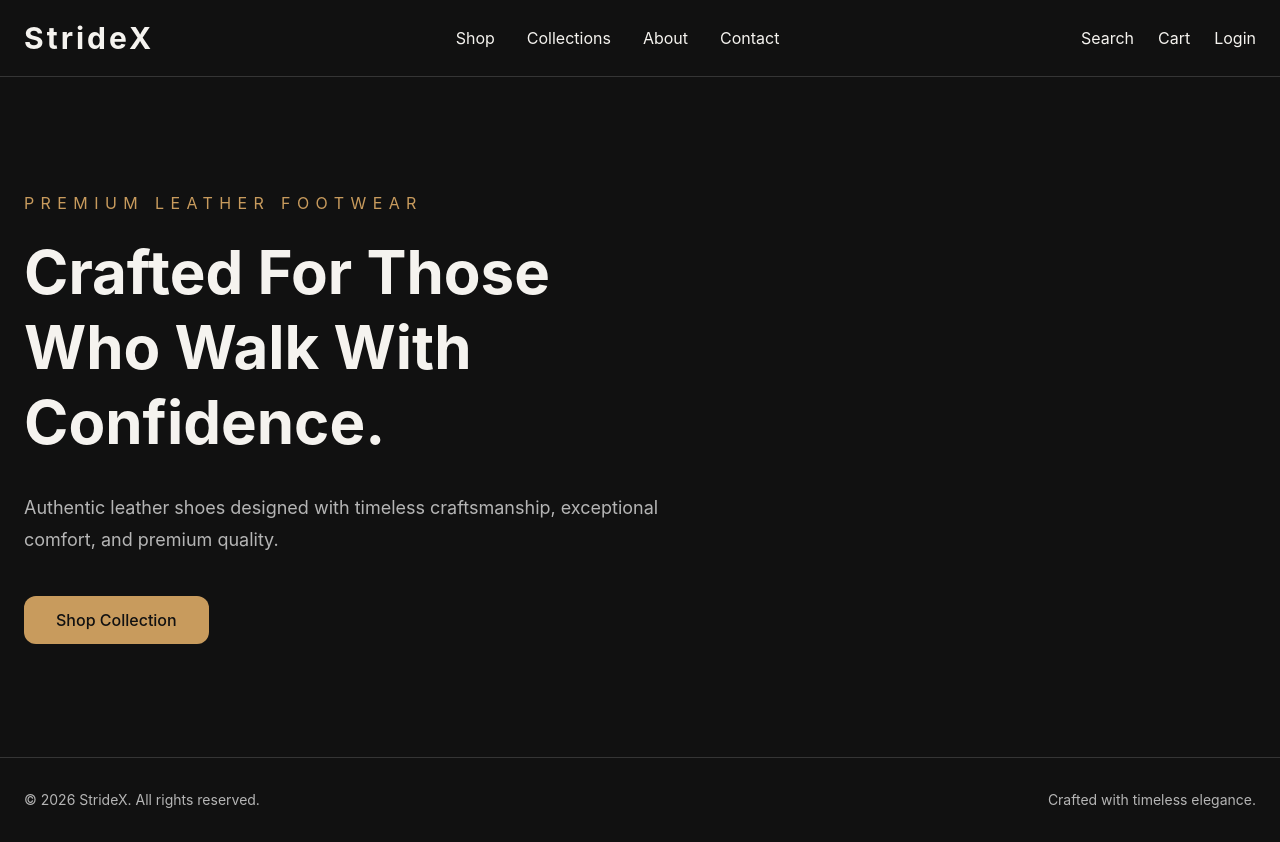
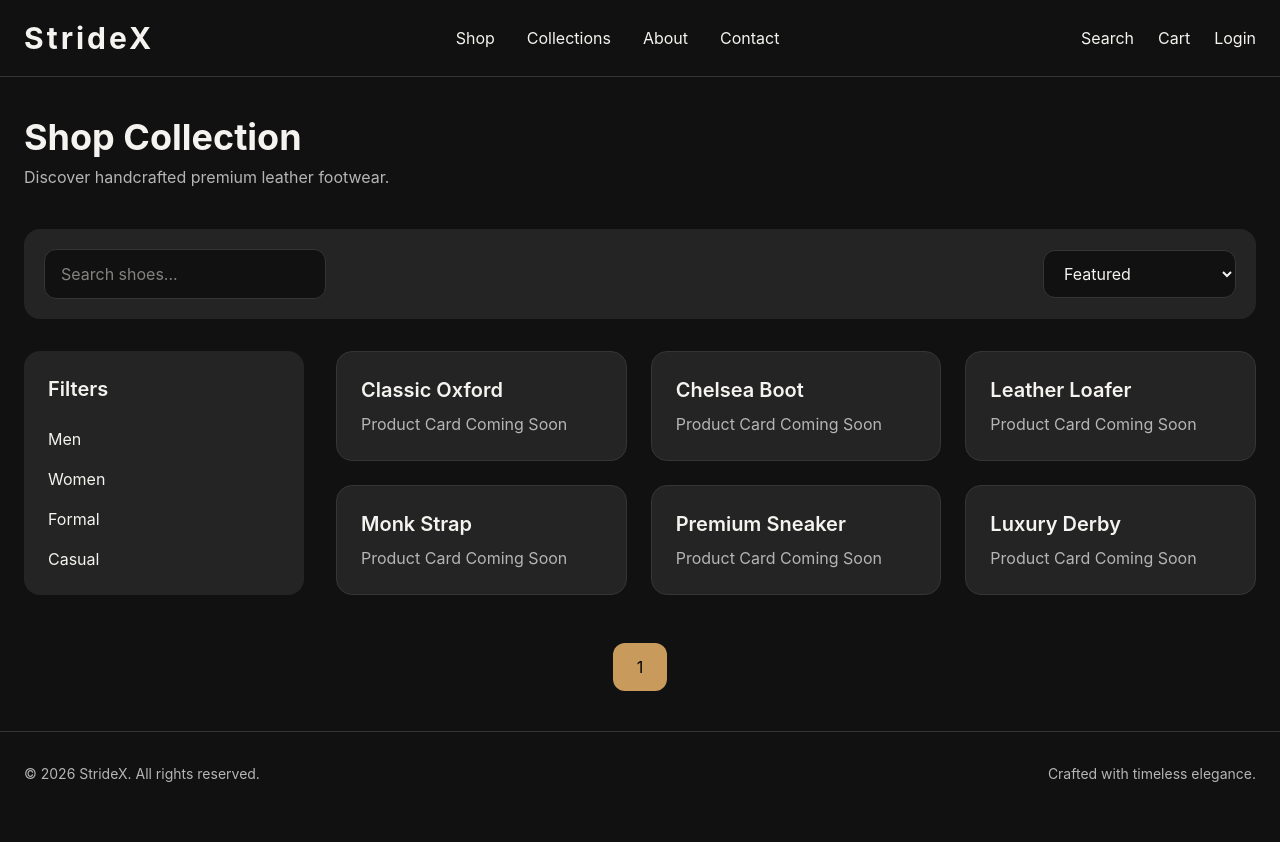
Before and after one commit to AliSherAfzal/Ludic---A-Leather-Store, a React app in the folder frontend/: page /products in a window 1280 px wide. After the commit the page ends 816 px from the top, so only its background shows below. Built offline with nearby package versions, Linux system fonts and the light colour scheme; the HTML template or start-up script is replaced by a standard one.

Commit message:
feat(products): scaffold product catalog page with reusable components

```diff
--- a/frontend/package.json
+++ b/frontend/package.json
@@ -13,6 +13,7 @@
     "@tailwindcss/vite": "^4.3.2",
     "react": "^19.2.7",
     "react-dom": "^19.2.7",
+    "react-router-dom": "^7.18.1",
     "tailwindcss": "^4.3.2"
   },
   "devDependencies": {
--- a/frontend/src/App.jsx
+++ b/frontend/src/App.jsx
@@ -1,12 +1,7 @@
-import MainLayout from "./layouts/MainLayout";
-import Home from "./pages/Home";
+import AppRouter from "./routes/AppRouter";
 
 function App() {
-  return (
-    <MainLayout>
-      <Home />
-    </MainLayout>
-  );
+  return <AppRouter />;
 }
 
 export default App;
--- a/frontend/src/components/layout/Navbar.jsx
+++ b/frontend/src/components/layout/Navbar.jsx
@@ -1,37 +1,51 @@
+import { Link } from "react-router-dom";
+
 const Navbar = () => {
   return (
     <header className="border-b border-[var(--border)] bg-[var(--bg-primary)]">
       <nav className="mx-auto flex max-w-7xl items-center justify-between px-6 py-5">
-        <a
-          href="/"
+        <Link
+          to="/"
           className="text-3xl font-bold tracking-widest text-[var(--accent)]"
         >
           StrideX
-        </a>
+        </Link>
 
         <ul className="hidden items-center gap-8 md:flex">
           <li>
-            <a className="transition hover:text-[var(--accent)]" href="#">
+            <Link
+              to="/products"
+              className="transition hover:text-[var(--accent)]"
+            >
               Shop
-            </a>
+            </Link>
           </li>
 
           <li>
-            <a className="transition hover:text-[var(--accent)]" href="#">
+            <Link
+              to="/collections"
+              className="transition hover:text-[var(--accent)]"
+            >
               Collections
-            </a>
+            </Link>
           </li>
 
           <li>
-            <a className="transition hover:text-[var(--accent)]" href="#">
+            <Link
+              to="/about"
+              className="transition hover:text-[var(--accent)]"
+            >
               About
-            </a>
+            </Link>
           </li>
 
           <li>
-            <a className="transition hover:text-[var(--accent)]" href="#">
+            <Link
+              to="/contact"
+              className="transition hover:text-[var(--accent)]"
+            >
               Contact
-            </a>
+            </Link>
           </li>
         </ul>
 
--- /dev/null
+++ b/frontend/src/components/product/FilterSidebar.jsx
@@ -0,0 +1,25 @@
+const FilterSidebar = () => {
+  return (
+    <aside className="rounded-2xl bg-[var(--surface)] p-6">
+
+      <h2 className="mb-6 text-xl font-semibold">
+        Filters
+      </h2>
+
+      <ul className="space-y-4">
+
+        <li>Men</li>
+
+        <li>Women</li>
+
+        <li>Formal</li>
+
+        <li>Casual</li>
+
+      </ul>
+
+    </aside>
+  );
+};
+
+export default FilterSidebar;
--- /dev/null
+++ b/frontend/src/components/product/Pagination.jsx
@@ -0,0 +1,13 @@
+const Pagination = () => {
+  return (
+    <div className="mt-12 flex justify-center">
+
+      <button className="rounded-xl bg-[var(--accent)] px-6 py-3 text-black">
+        1
+      </button>
+
+    </div>
+  );
+};
+
+export default Pagination;
--- /dev/null
+++ b/frontend/src/components/product/ProductCard.jsx
@@ -0,0 +1,17 @@
+const ProductCard = ({ product }) => {
+  return (
+    <div className="rounded-2xl border border-[var(--border)] bg-[var(--surface)] p-6">
+
+      <h3 className="text-xl font-semibold">
+        {product.name}
+      </h3>
+
+      <p className="mt-2 text-[var(--text-secondary)]">
+        Product Card Coming Soon
+      </p>
+
+    </div>
+  );
+};
+
+export default ProductCard;
--- /dev/null
+++ b/frontend/src/components/product/ProductGrid.jsx
@@ -0,0 +1,18 @@
+import ProductCard from "./ProductCard";
+
+const ProductGrid = ({ products }) => {
+  return (
+    <section className="grid gap-6 sm:grid-cols-2 xl:grid-cols-3">
+
+      {products.map((product) => (
+        <ProductCard
+          key={product.id}
+          product={product}
+        />
+      ))}
+
+    </section>
+  );
+};
+
+export default ProductGrid;
--- /dev/null
+++ b/frontend/src/components/product/ProductToolbar.jsx
@@ -0,0 +1,25 @@
+const ProductToolbar = () => {
+  return (
+    <section className="flex flex-col gap-4 rounded-2xl bg-[var(--surface)] p-5 md:flex-row md:items-center md:justify-between">
+
+      <input
+        type="text"
+        placeholder="Search shoes..."
+        className="rounded-xl border border-[var(--border)] bg-[var(--bg-primary)] px-4 py-3 outline-none"
+      />
+
+      <select className="rounded-xl border border-[var(--border)] bg-[var(--bg-primary)] px-4 py-3">
+
+        <option>Featured</option>
+
+        <option>Price: Low to High</option>
+
+        <option>Price: High to Low</option>
+
+      </select>
+
+    </section>
+  );
+};
+
+export default ProductToolbar;
--- /dev/null
+++ b/frontend/src/data/products.js
@@ -0,0 +1,46 @@
+const products = [
+  {
+    id: 1,
+    name: "Classic Oxford",
+    category: "Men",
+    price: 189,
+    rating: 4.8,
+  },
+  {
+    id: 2,
+    name: "Chelsea Boot",
+    category: "Men",
+    price: 229,
+    rating: 4.9,
+  },
+  {
+    id: 3,
+    name: "Leather Loafer",
+    category: "Men",
+    price: 169,
+    rating: 4.7,
+  },
+  {
+    id: 4,
+    name: "Monk Strap",
+    category: "Men",
+    price: 199,
+    rating: 4.8,
+  },
+  {
+    id: 5,
+    name: "Premium Sneaker",
+    category: "Casual",
+    price: 179,
+    rating: 4.6,
+  },
+  {
+    id: 6,
+    name: "Luxury Derby",
+    category: "Formal",
+    price: 249,
+    rating: 4.9,
+  },
+];
+
+export default products;
--- /dev/null
+++ b/frontend/src/pages/Products.jsx
@@ -0,0 +1,38 @@
+import ProductToolbar from "../components/product/ProductToolbar";
+import FilterSidebar from "../components/product/FilterSidebar";
+import ProductGrid from "../components/product/ProductGrid";
+import Pagination from "../components/product/Pagination";
+
+import products from "../data/products";
+
+const Products = () => {
+  return (
+    <section className="mx-auto max-w-7xl px-6 py-10">
+
+      <header className="mb-10">
+        <h1 className="text-4xl font-bold">
+          Shop Collection
+        </h1>
+
+        <p className="mt-2 text-[var(--text-secondary)]">
+          Discover handcrafted premium leather footwear.
+        </p>
+      </header>
+
+      <ProductToolbar />
+
+      <div className="mt-8 grid gap-8 lg:grid-cols-[280px_1fr]">
+
+        <FilterSidebar />
+
+        <ProductGrid products={products} />
+
+      </div>
+
+      <Pagination />
+
+    </section>
+  );
+};
+
+export default Products;
--- /dev/null
+++ b/frontend/src/routes/AppRouter.jsx
@@ -0,0 +1,20 @@
+import { BrowserRouter, Routes, Route } from "react-router-dom";
+
+import MainLayout from "../layouts/MainLayout";
+import Home from "../pages/Home";
+import Products from "../pages/Products";
+
+const AppRouter = () => {
+  return (
+    <BrowserRouter>
+      <MainLayout>
+        <Routes>
+          <Route path="/" element={<Home />} />
+          <Route path="/products" element={<Products />} />
+        </Routes>
+      </MainLayout>
+    </BrowserRouter>
+  );
+};
+
+export default AppRouter;
```
Also changed, not shown: frontend/src/components/ui/Badge.jsx (added), 1 other file (tests, documents, lock files or other folders).
